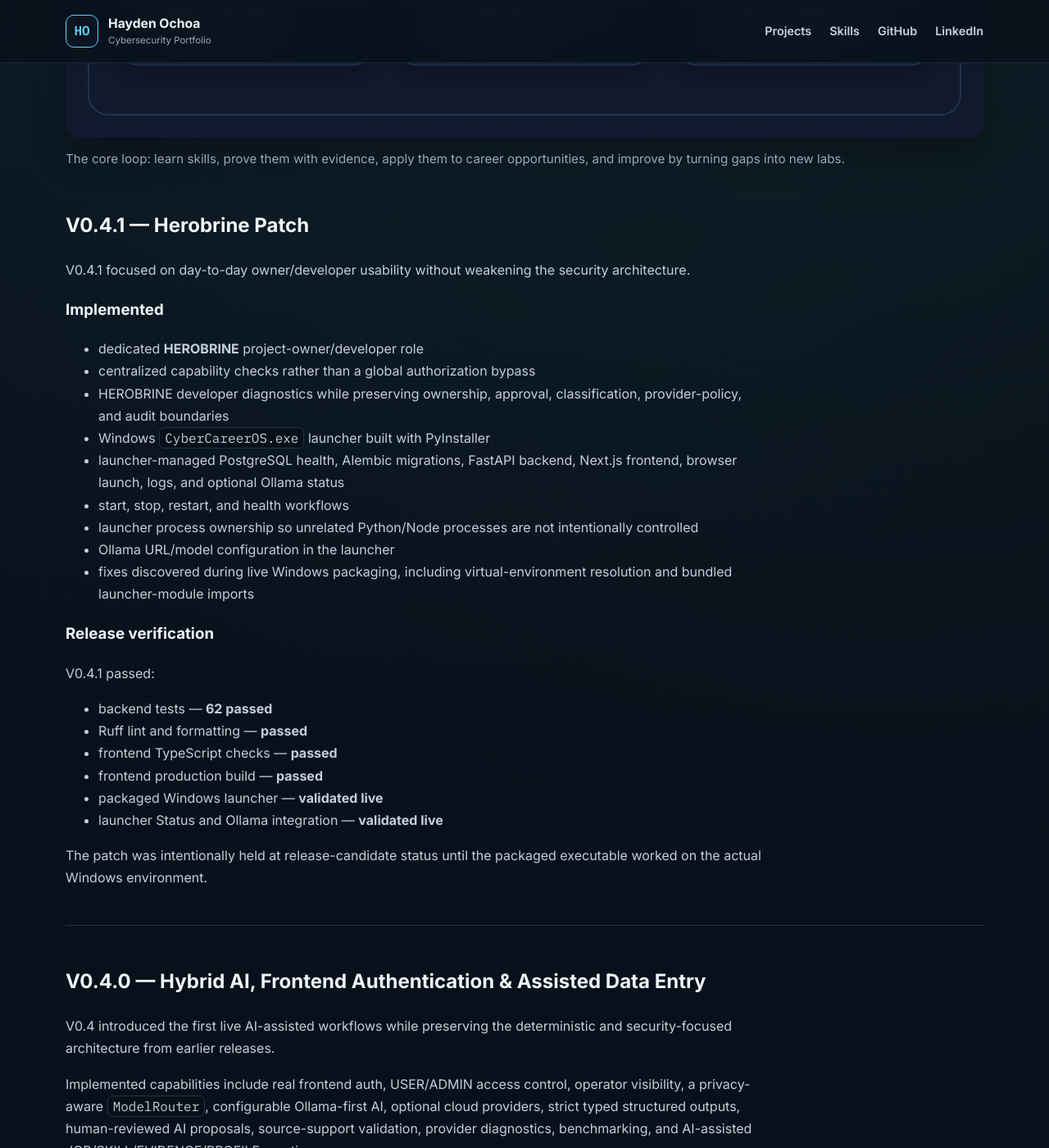
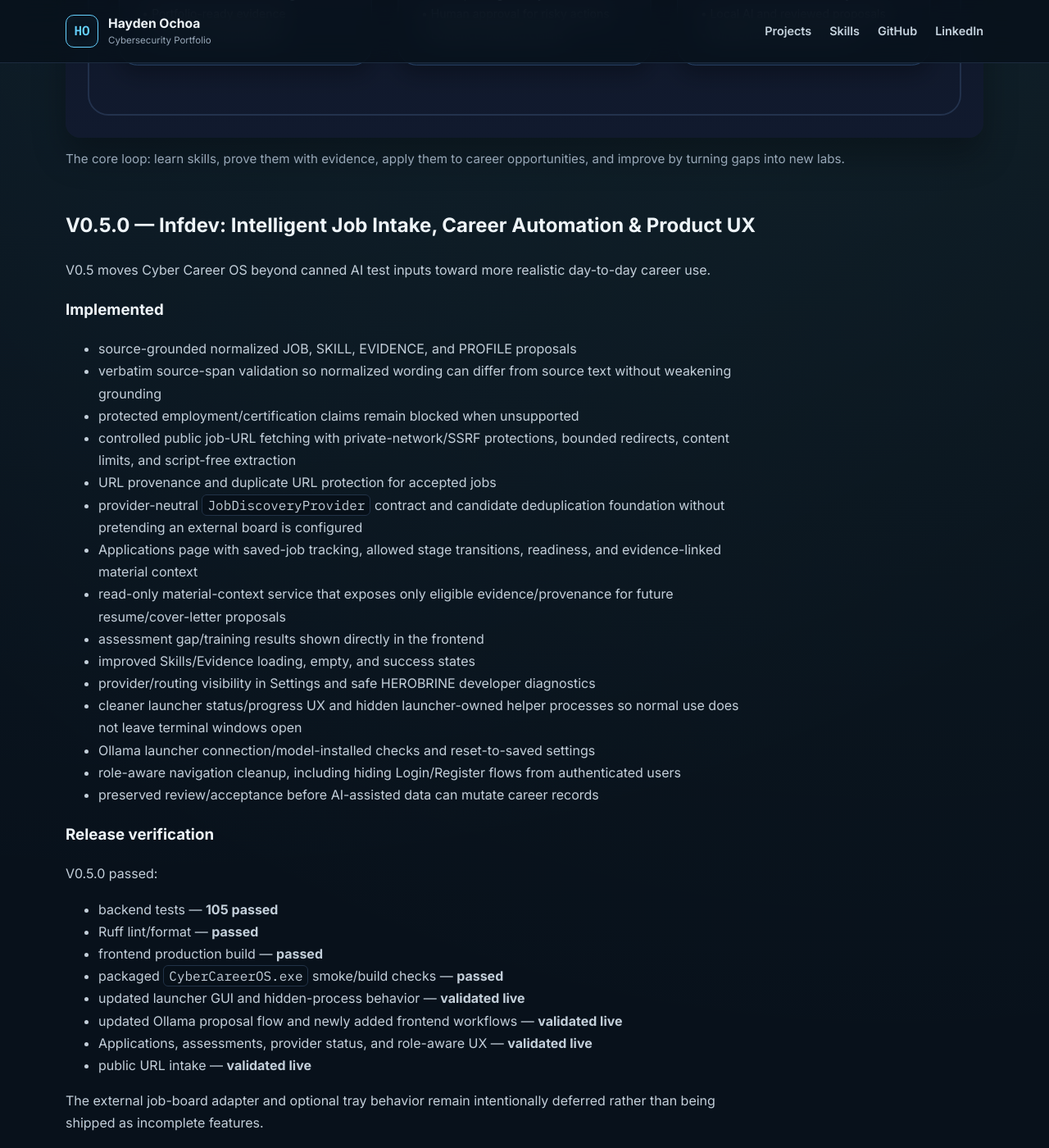
Before and after one commit to corruptcosmo/novasecure.github.io, a Jekyll site: the page built from projects/cyber-career-os.md, in a window 1280 px wide and 1400 px high, scrolled down 982 px. Shown: the whole window at 82% size. Built offline with Jekyll 4.4.1, drawn with Linux system fonts in a browser that asks for light colours; some of the changed text lies outside the part shown.

Commit message:
Document Cyber Career OS V0.5 release and Alpha V0.6 focus

```diff
--- a/projects/cyber-career-os.md
+++ b/projects/cyber-career-os.md
@@ -6,8 +6,8 @@ permalink: /projects/cyber-career-os/
 
 # Cyber Career OS
 
-**Status:** `V0.4.1 • Herobrine Patch Complete`
-**Current focus:** `Infdev V0.5 • Smarter Job Intake, Career Automation & Product UX`
+**Status:** `V0.5.0 • Infdev Complete`
+**Current focus:** `Alpha V0.6 • Controlled Lab Provisioning & Mentor`
 
 **Cyber Career OS** is a local-first, AI-assisted cybersecurity career and training platform I am designing and building to close the gap between learning security skills and proving them in a way that supports real career opportunities.
 
@@ -18,34 +18,52 @@ It is being built as both a **real personal tool** and a **portfolio-grade engin
   <figcaption>The core loop: learn skills, prove them with evidence, apply them to career opportunities, and improve by turning gaps into new labs.</figcaption>
 </figure>
 
+## V0.5.0 — Infdev: Intelligent Job Intake, Career Automation & Product UX
+
+V0.5 moves Cyber Career OS beyond canned AI test inputs toward more realistic day-to-day career use.
+
+### Implemented
+
+- source-grounded normalized JOB, SKILL, EVIDENCE, and PROFILE proposals
+- verbatim source-span validation so normalized wording can differ from source text without weakening grounding
+- protected employment/certification claims remain blocked when unsupported
+- controlled public job-URL fetching with private-network/SSRF protections, bounded redirects, content limits, and script-free extraction
+- URL provenance and duplicate URL protection for accepted jobs
+- provider-neutral `JobDiscoveryProvider` contract and candidate deduplication foundation without pretending an external board is configured
+- Applications page with saved-job tracking, allowed stage transitions, readiness, and evidence-linked material context
+- read-only material-context service that exposes only eligible evidence/provenance for future resume/cover-letter proposals
+- assessment gap/training results shown directly in the frontend
+- improved Skills/Evidence loading, empty, and success states
+- provider/routing visibility in Settings and safe HEROBRINE developer diagnostics
+- cleaner launcher status/progress UX and hidden launcher-owned helper processes so normal use does not leave terminal windows open
+- Ollama launcher connection/model-installed checks and reset-to-saved settings
+- role-aware navigation cleanup, including hiding Login/Register flows from authenticated users
+- preserved review/acceptance before AI-assisted data can mutate career records
+
+### Release verification
+
+V0.5.0 passed:
+
+- backend tests — **105 passed**
+- Ruff lint/format — **passed**
+- frontend production build — **passed**
+- packaged `CyberCareerOS.exe` smoke/build checks — **passed**
+- updated launcher GUI and hidden-process behavior — **validated live**
+- updated Ollama proposal flow and newly added frontend workflows — **validated live**
+- Applications, assessments, provider status, and role-aware UX — **validated live**
+- public URL intake — **validated live**
+
+The external job-board adapter and optional tray behavior remain intentionally deferred rather than being shipped as incomplete features.
+
+---
+
 ## V0.4.1 — Herobrine Patch
 
 V0.4.1 focused on day-to-day owner/developer usability without weakening the security architecture.
 
-### Implemented
+Implemented the dedicated **HEROBRINE** developer role, centralized capabilities, read-only developer diagnostics, and the packaged Windows `CyberCareerOS.exe` launcher for PostgreSQL/migration/backend/frontend/Ollama supervision. Live Windows RC testing caught and fixed virtual-environment and PyInstaller module-packaging defects before release.
 
-- dedicated **HEROBRINE** project-owner/developer role
-- centralized capability checks rather than a global authorization bypass
-- HEROBRINE developer diagnostics while preserving ownership, approval, classification, provider-policy, and audit boundaries
-- Windows `CyberCareerOS.exe` launcher built with PyInstaller
-- launcher-managed PostgreSQL health, Alembic migrations, FastAPI backend, Next.js frontend, browser launch, logs, and optional Ollama status
-- start, stop, restart, and health workflows
-- launcher process ownership so unrelated Python/Node processes are not intentionally controlled
-- Ollama URL/model configuration in the launcher
-- fixes discovered during live Windows packaging, including virtual-environment resolution and bundled launcher-module imports
-
-### Release verification
-
-V0.4.1 passed:
-
-- backend tests — **62 passed**
-- Ruff lint and formatting — **passed**
-- frontend TypeScript checks — **passed**
-- frontend production build — **passed**
-- packaged Windows launcher — **validated live**
-- launcher Status and Ollama integration — **validated live**
-
-The patch was intentionally held at release-candidate status until the packaged executable worked on the actual Windows environment.
+Release verification included **62 backend tests**, Ruff, frontend TypeScript/build checks, and live launcher/Ollama validation.
 
 ---
 
@@ -56,8 +74,6 @@ V0.4 introduced the first live AI-assisted workflows while preserving the determ
 Implemented capabilities include real frontend auth, USER/ADMIN access control, operator visibility, a privacy-aware `ModelRouter`, configurable Ollama-first AI, optional cloud providers, strict typed structured outputs, human-reviewed AI proposals, source-support validation, provider diagnostics, benchmarking, and AI-assisted JOB/SKILL/EVIDENCE/PROFILE creation.
 
 Live testing exposed and fixed several integration defects that mocks did not catch: generic JSON rather than schema-bound output, excessive Qwen reasoning consuming output budgets, and generic proposal dictionaries hiding the real nested schema. The final live Ollama/Qwen workflow successfully created reviewed job and evidence records.
-
-V0.4.0 release verification included **53 backend tests**, Ruff, frontend TypeScript/build checks, live Ollama proposal generation, proposal persistence, outage behavior, ownership/privacy checks, and deterministic V0.3 regression validation.
 
 ---
 
@@ -85,35 +101,38 @@ Agents do not receive unrestricted database, shell, hypervisor, or SIEM access.
 
 ---
 
-## Infdev V0.5 — Smarter Job Intake, Career Automation & Product UX
+## Alpha V0.6 — Controlled Lab Provisioning & Mentor
 
-V0.5 moves Cyber Career OS from a working developer-oriented system toward something that feels much more like a cohesive daily-use product.
+V0.6 shifts the next major milestone from career intake toward **safe, hands-on cybersecurity training infrastructure**.
 
 Planned focus:
 
-- smarter natural-language JOB/SKILL/EVIDENCE/PROFILE intake without depending on one canned prompt shape
-- replace brittle exact-substring job source checks with evidence/span-aware validation that remains strict about invented facts
-- URL-assisted job-post intake and a foundation for provider-backed job discovery/import
-- job deduplication and normalized source/provenance handling
-- stronger career-agent workflows and application tracking
-- truthful resume and cover-letter preparation based only on supported profile/evidence data
-- cleaner launcher UI and visual polish
-- hidden/background child-process execution so normal launcher use does not leave terminal windows open
-- improved logs/status/error presentation
-- a cleaner HEROBRINE developer experience, including improved API/Swagger usability where safe
-- preserve preview/review before meaningful AI-proposed mutations
+- read-only Proxmox discovery first: nodes, storage, templates, pools, VM/LXC metadata, and health
+- a tightly scoped `HypervisorProvider` implementation rather than direct model-to-Proxmox access
+- AI-LAB-only provisioning boundaries, quotas, approved templates, resource caps, and controlled naming/network placement
+- explicit approval for provisioning, destructive lifecycle changes, and teardown where appropriate
+- lab templates that map training goals to reproducible VM/LXC environments
+- mentor-guided training plans that connect V0.5 skill/evidence gaps to concrete labs
+- lab lifecycle state, progress, notes, completion, teardown, and audit history
+- safe evidence generation from completed lab work without misrepresenting it as employment
+- failure recovery and cleanup so interrupted provisioning does not silently leave unmanaged resources
+- preserve provider abstraction so Proxmox is the first implementation, not a hardcoded architectural dependency
 
-The goal is not to weaken source validation. V0.5 should make the validator understand *supported meaning and provenance* rather than requiring model output to copy source wording exactly.
+### Optional V0.6 add-ons
+
+If core V0.6 work is stable, two deferred V0.5 product features may be layered on top without displacing the lab milestone:
+
+- system-tray behavior for the Windows launcher
+- the first real external job-discovery adapter behind the existing `JobDiscoveryProvider`, with selected postings still routed through URL/source validation, proposal review, and acceptance
+
+These are secondary to safe lab provisioning and mentor workflows.
 
 ---
 
 ## Roadmap to 1.0
 
-### Infdev V0.5 — Career Automation & Job Intake
-Natural job intake, discovery/import foundations, deduplication, career materials, improved application workflows, and product/launcher polish.
-
 ### Alpha V0.6 — Controlled Lab Provisioning & Mentor
-Read-only Proxmox discovery followed by tightly scoped lab provisioning, templates, training plans, quotas, approvals, and teardown controls.
+Read-only Proxmox discovery followed by tightly scoped lab provisioning, templates, mentor-guided training, quotas, approvals, evidence generation, and teardown controls. Optional V0.5 add-ons may land only after the core lab path is stable.
 
 ### Alpha V0.7 — SIEM & SOC Practice
 Wazuh-first SIEM integration, telemetry, cases, ATT&CK mapping, analyst notes, timelines, and SOC-style workflows.
```
